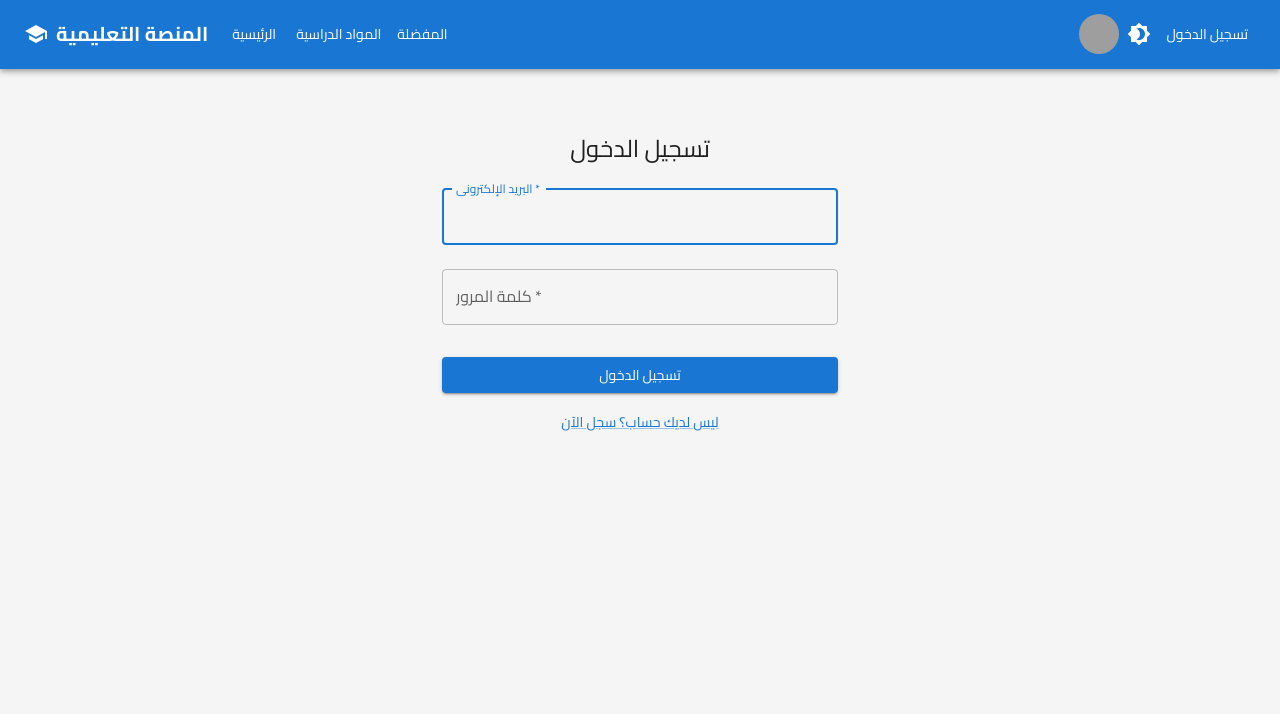
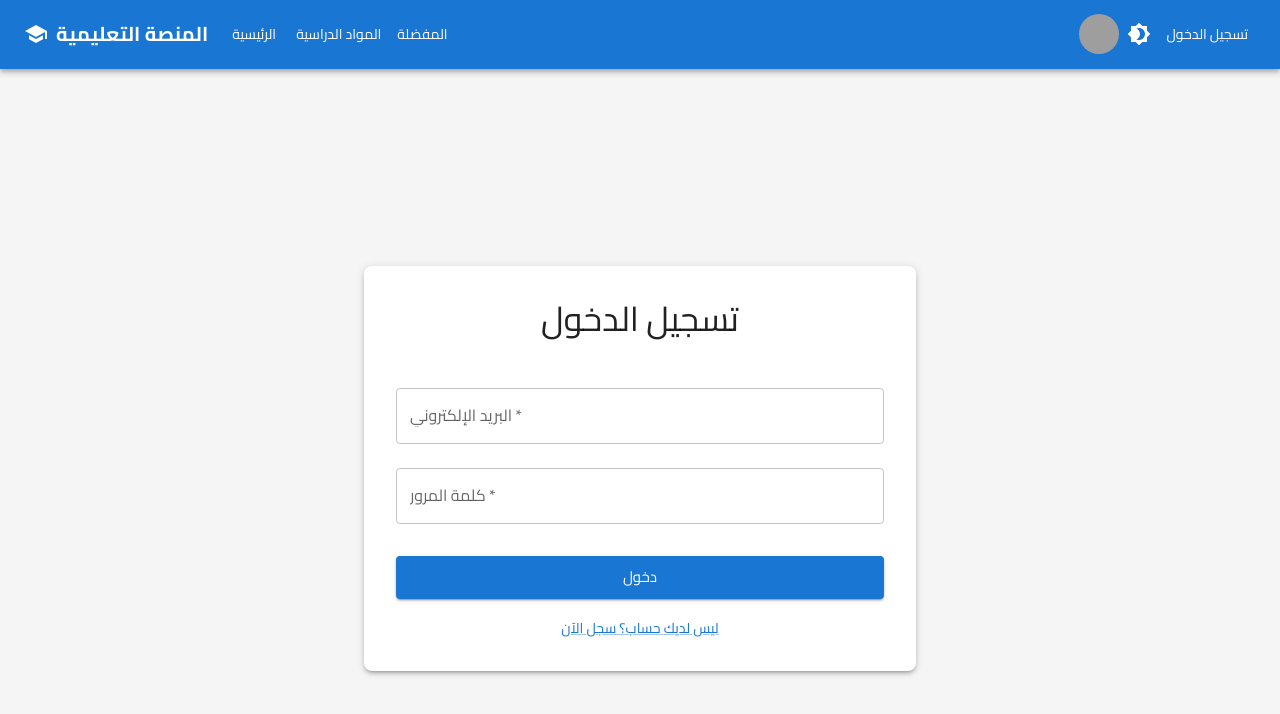
Before and after one commit to Hima1710/educational-platform, a React (Create React App) app: page /login in a window 1280 px wide. Shown: the top 714 px of the page. Built offline with nearby package versions, Linux system fonts and the light colour scheme; grey boxes are pictures that could not be loaded; the HTML template or start-up script is replaced by a standard one.

Commit message:
Update: Simplify login page design

```diff
--- a/src/pages/Login.js
+++ b/src/pages/Login.js
@@ -8,6 +8,7 @@ import {
   Button,
   Link,
   Alert,
+  Paper,
 } from '@mui/material';
 
 function Login() {
@@ -27,12 +28,9 @@ function Login() {
 
   const handleSubmit = (e) => {
     e.preventDefault();
-    // للاختبار: السماح بتسجيل الدخول بأي بيانات
     if (formData.email && formData.password) {
-      // تخزين حالة تسجيل الدخول
       localStorage.setItem('isLoggedIn', 'true');
       localStorage.setItem('userEmail', formData.email);
-      // التوجيه إلى الصفحة الرئيسية
       navigate('/');
     } else {
       setError('الرجاء إدخال البريد الإلكتروني وكلمة المرور');
@@ -40,62 +38,76 @@ function Login() {
   };
 
   return (
-    <Container component="main" maxWidth="xs">
+    <Container maxWidth="sm">
       <Box
         sx={{
-          marginTop: 8,
+          minHeight: '100vh',
           display: 'flex',
-          flexDirection: 'column',
           alignItems: 'center',
+          justifyContent: 'center',
         }}
       >
-        <Typography component="h1" variant="h5">
+        <Paper
+          elevation={3}
+          sx={{
+            p: 4,
+            width: '100%',
+            borderRadius: 2,
+          }}
+        >
+          <Typography
+            variant="h4"
+            component="h1"
+            align="center"
+            gutterBottom
+            sx={{ mb: 4 }}
+          >
             تسجيل الدخول
           </Typography>
+
           {error && (
-          <Alert severity="error" sx={{ mt: 2, width: '100%' }}>
+            <Alert severity="error" sx={{ mb: 2 }}>
               {error}
             </Alert>
           )}
-        <Box component="form" onSubmit={handleSubmit} sx={{ mt: 1 }}>
+
+          <form onSubmit={handleSubmit}>
             <TextField
+              fullWidth
+              label="البريد الإلكتروني"
+              name="email"
+              type="email"
+              value={formData.email}
+              onChange={handleChange}
               margin="normal"
               required
-            fullWidth
-            id="email"
-            label="البريد الإلكتروني"
-            name="email"
-            autoComplete="email"
-            autoFocus
-            value={formData.email}
-            onChange={handleChange}
             />
             <TextField
+              fullWidth
+              label="كلمة المرور"
+              name="password"
+              type="password"
+              value={formData.password}
+              onChange={handleChange}
               margin="normal"
               required
-            fullWidth
-            name="password"
-            label="كلمة المرور"
-            type="password"
-            id="password"
-            autoComplete="current-password"
-            value={formData.password}
-            onChange={handleChange}
             />
             <Button
               type="submit"
               fullWidth
               variant="contained"
+              size="large"
               sx={{ mt: 3, mb: 2 }}
             >
-            تسجيل الدخول
+              دخول
             </Button>
             <Box sx={{ textAlign: 'center' }}>
               <Link href="/register" variant="body2">
-              {"ليس لديك حساب؟ سجل الآن"}
+                ليس لديك حساب؟ سجل الآن
               </Link>
             </Box>
-        </Box>
+          </form>
+        </Paper>
       </Box>
     </Container>
   );
```
Lines whose indentation alone changed are shown as unchanged.
